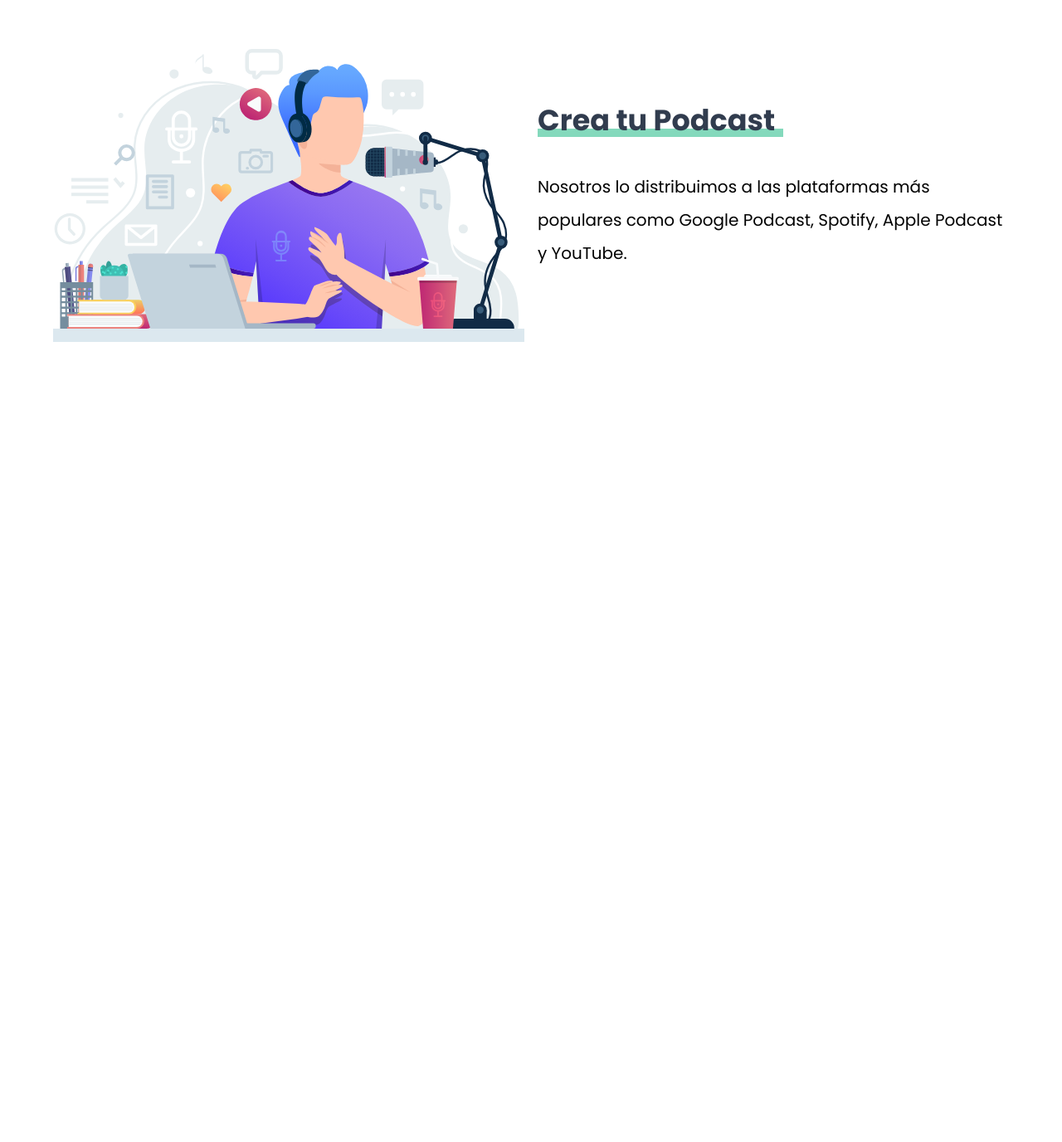
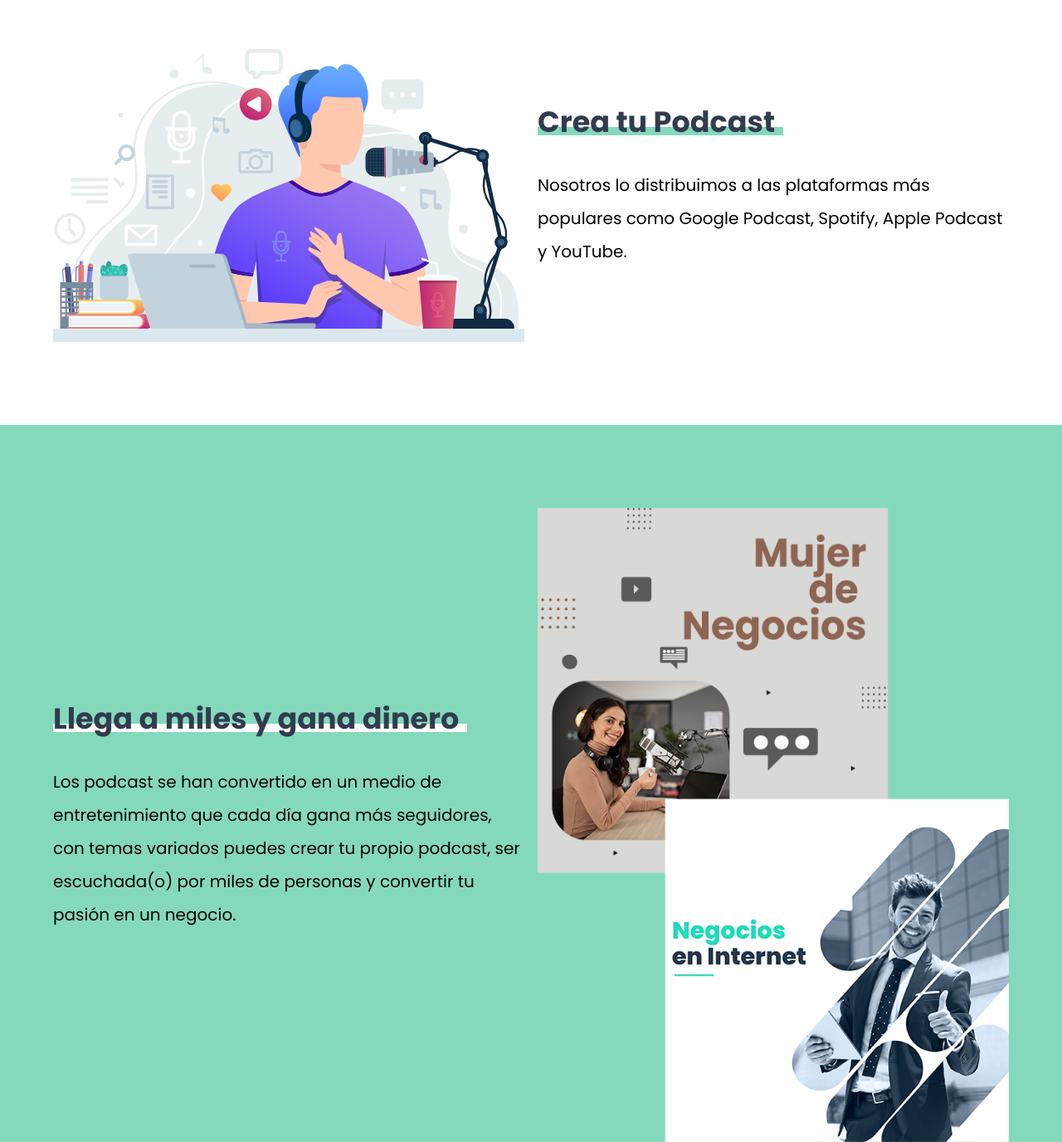
Before and after one commit to gonzabaldassi/podcast-landing, a website: page index.html in a window 1280 px wide. Shown: the part 840-2216 px from the top of the page at 83% size. Before the commit the page ends 1352 px from the top, so only its background shows below. Drawn offline with Linux system fonts and the light colour scheme.

Commit message:
Section para convertir en negocio tu podcast

```diff
--- a/index.html
+++ b/index.html
@@ -28,7 +28,7 @@
 
     <main>
         <section class="creation container">
-            <section class="creation__grid">
+            <div class="creation__grid">
                 <div class="creation__img">
                     <img src="./build/img/imagen_podcast.svg" alt="Imagen podcast">
                 </div>
@@ -36,8 +36,20 @@
                     <h2 class="creation__title">Crea tu Podcast</h2>
                     <p class="creation__text">Nosotros lo distribuimos a las plataformas más populares como Google Podcast, Spotify, Apple Podcast y YouTube.</p>
                 </div>
-            </section>
+            </div>
+        </section>
 
+        <section class="business">
+            <div class="business__grid container">
+                <div class="business__content">
+                    <h2 class="business__title">Llega a miles y gana dinero</h2>
+                    <p class="business__text">Los podcast se han convertido en un medio de entretenimiento que cada día gana más seguidores, con temas variados puedes crear tu propio podcast, ser escuchada(o) por miles de personas y convertir tu pasión en un negocio.</p>
+                </div>
+
+                <div class="business__img">
+                    <img src="./build/img/podcast_cover.png" alt="Imagen promocional de podcast como negocio">
+                </div>
+            </div>
         </section>
 
     </main>
--- a/src/sass/utilities/_mixins.scss
+++ b/src/sass/utilities/_mixins.scss
@@ -46,7 +46,6 @@
 @mixin h2($headingColor, $borderColor){
     color: $headingColor;
     font-size: 3.5rem;
-    position: relative;
     margin-top: 5rem;
     display: inline-block;
 
@@ -56,11 +55,11 @@
 
     &::after{
         content: "";
+        background-color: $borderColor;
+        height: 1rem;
         display: block;
-        border: 5px solid $borderColor;
         width: calc(100% + 1rem);
-        position: absolute;
-        z-index: -1;
-        bottom: 0;
+        margin: -1.4rem 0 0 0;
+
     }
 }
--- a/src/sass/views/_home.scss
+++ b/src/sass/views/_home.scss
@@ -21,3 +21,44 @@
         @include m.h2(v.$secondaryColor, v.$primaryColor);
     }
 }
+
+.business{
+    padding: 10rem 0;
+    background-color: v.$primaryColor;
+
+    &__grid{
+        display: flex;
+        flex-direction: column;
+
+        @include m.tablet {
+            display: grid;
+            grid-auto-flow: dense;
+            grid-template-columns: repeat(4, 1fr);
+            gap: 1.6rem;
+            align-items: center;
+        }
+    }
+    &__content{
+        @include m.tablet {
+            grid-column: 1/3;
+        }
+    }
+    &__title{
+        @include m.h2(v.$secondaryColor, v.$white);
+    }
+
+    &__img{
+        transition-property: transform, rotate;
+        transition-duration: .3s;
+        transition-timing-function: ease;
+
+        &:hover{
+            transform: scale(1.1);
+            rotate: 4deg;
+        }
+
+        @include m.tablet {
+            grid-column: 3/5;
+        }
+    }
+}
```
Also changed, not shown: build/css/main.css, 1 other file.
